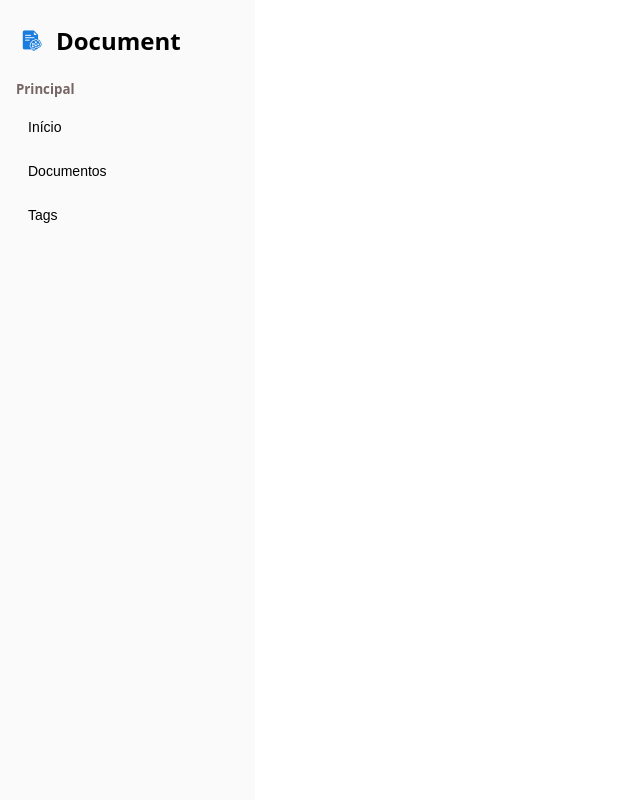
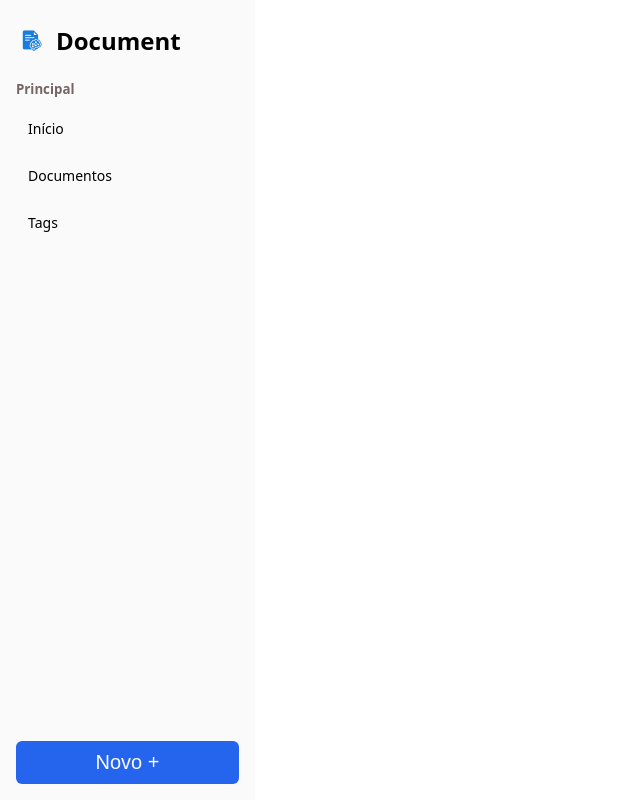
Before and after one commit to GustavoEmanuelGM/-document-rag-chat-front, a React (Vite) app: page / in a window 1280 px wide. Shown: the top 800 px of the page, without its empty margins (0-640 px from the left). Built offline with nearby package versions, Linux system fonts and the light colour scheme.

Commit message:
add routes

```diff
--- a/package.json
+++ b/package.json
@@ -11,7 +11,8 @@
   },
   "dependencies": {
     "react": "^19.1.1",
-    "react-dom": "^19.1.1"
+    "react-dom": "^19.1.1",
+    "react-router-dom": "^7.9.3"
   },
   "devDependencies": {
     "@eslint/js": "^9.33.0",
--- a/src/App.jsx
+++ b/src/App.jsx
@@ -1,16 +1,25 @@
-import Header from './components/Header'
-import './App.css'
-import Sidebar from './components/sidebar'
+import { BrowserRouter, Routes, Route } from "react-router-dom";
+import Home from "./pages/Home";
+import Tags from "./pages/Tags";
+import Documentos from "./pages/Documentos";
+import Sidebar from "./components/sidebar";
+
 
 function App() {
-
   return (
-    <>
-
-      <Sidebar/>
-
-    </>
-  )
+    <BrowserRouter>
+      <div>
+        <Sidebar />
+        <div >
+          <Routes>
+            <Route path="/" element={<Home />} />
+            <Route path="/documentos" element={<Documentos />} />
+            <Route path="/tags" element={<Tags />} />
+          </Routes>
+        </div>
+      </div>
+    </BrowserRouter>
+  );
 }
 
-export default App
+export default App;
--- a/src/components/sidebar/Sidebar.module.css
+++ b/src/components/sidebar/Sidebar.module.css
@@ -53,6 +53,8 @@
   background: transparent;
   border-radius: 6px;
   cursor: pointer;
+  text-decoration: none;
+  color: black;
   font-size: 14px;
   text-align: left;
   transition: background 0.2s, color 0.2s;
@@ -61,6 +63,21 @@
 .navbtn img {
   width: 18px;
   height: 18px;
+}
+
+.navnew{
+  margin-top: auto;
+  color: #FAFAFA;
+  align-items: center;
+  gap: 10px;
+  padding: 10px 12px;
+  border: none;
+  background: #2564ED;
+  border-radius: 6px;
+  cursor: pointer;
+  font-size: 20px;
+  text-align: center;
+  transition: background 0.2s, color 0.2s;
 }
 
 .navbtn:hover {
--- a/src/components/sidebar/index.jsx
+++ b/src/components/sidebar/index.jsx
@@ -1,7 +1,7 @@
 
 import styles from "./Sidebar.module.css";
 import logo from "/logo.png";
-
+import { Link, } from "react-router-dom";
 function Sidebar() {
   return (
     <aside className={styles.sidebar}>
@@ -13,11 +13,14 @@ function Sidebar() {
       <div className={styles.ctdSidebar}>
         <h5 className={styles.principal}>Principal</h5>
         <nav>
-          <button className={styles.navbtn}> Início </button>
-          <button className={styles.navbtn}> Documentos </button>
-          <button className={styles.navbtn}>  Tags </button>
+          <Link to="/" className={styles.navbtn}>  Início </Link>
+
+          <Link to="/documentos" className={styles.navbtn}> Documentos</Link>
+
+          <Link to="/tags" className={styles.navbtn}> Tags</Link>
         </nav>
       </div>
+      <button className={styles.navnew}> Novo + </button>
     </aside>
   );
 }
--- /dev/null
+++ b/src/pages/Documentos/index.jsx
@@ -0,0 +1,10 @@
+import Sidebar from "../../components/Sidebar"
+
+function Documentos() {
+ return(
+    <Sidebar />
+  )
+
+}
+
+export default Documentos
--- /dev/null
+++ b/src/pages/Home/index.jsx
@@ -0,0 +1,13 @@
+import Sidebar from "../../components/sidebar"
+
+
+function Home() {
+  return (
+    <Sidebar />
+
+  )
+
+
+}
+
+export default Home
--- /dev/null
+++ b/src/pages/Tags/index.jsx
@@ -0,0 +1,9 @@
+import Sidebar from "../../components/Sidebar"
+
+function Tags() {
+  return(
+    <Sidebar />
+  )
+}
+
+export default Tags
```
Also changed, not shown: src/routes.jsx (added, +11 -0 lines), src/pages/Documentos/Documentos.module.css (added), src/pages/Home/Home.module.css (added), src/pages/Tags/Tags.module.css (added), 1 other file (tests, documents, lock files or other folders).
